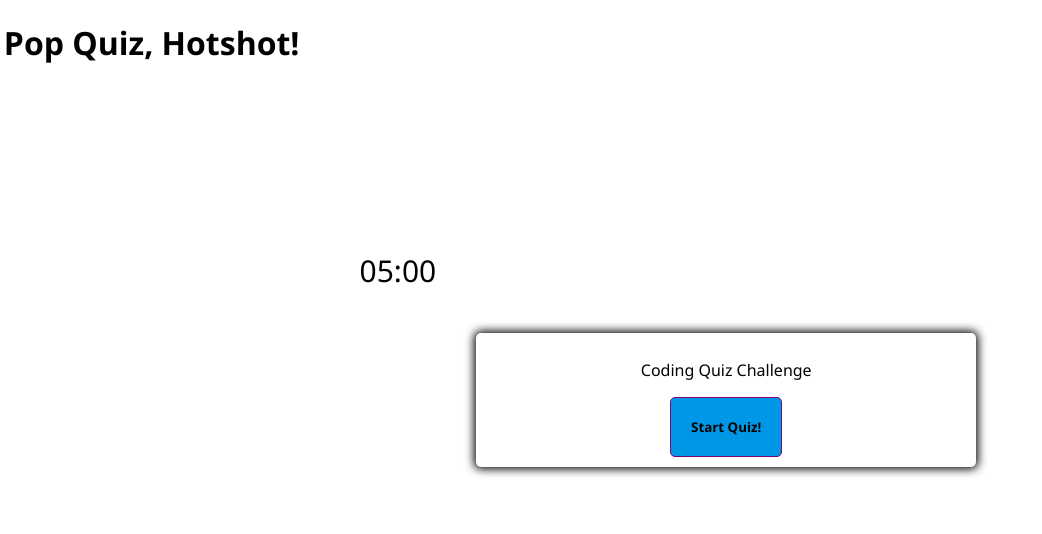
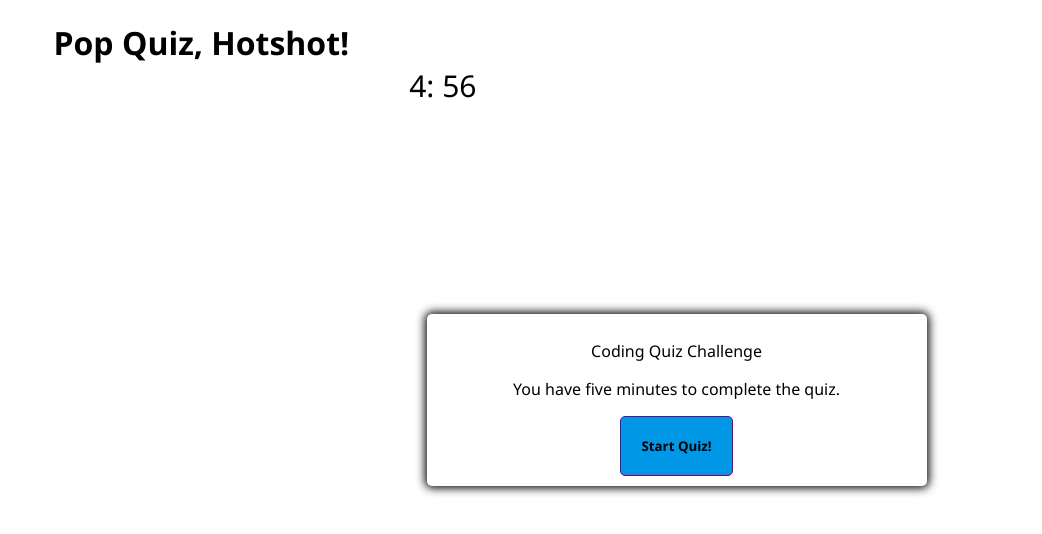
Before and after one commit to GeneHackerman/quizscript, a plain HTML site: page index.html in a window 1280 px wide. Shown: the whole page, without its empty margins (0-1042 px from the left). Drawn offline with Linux system fonts and the light colour scheme.

Commit message:
added timer

```diff
--- a/assets/css/style.css
+++ b/assets/css/style.css
@@ -79,12 +79,14 @@ body {
     display: none;
 }
 
-.countdown {
+.timer {
     display: flex;
     font-size: 30px;
-    margin: 200px 20px auto 40px;
+    margin: -430px -70px 200px 40px;
     padding: 20px;
 
 }
 
+
+
 /* button styling end */
--- a/assets/js/script.js
+++ b/assets/js/script.js
@@ -4,9 +4,26 @@ var questionContainerElement = document.getElementById('question-container')
 var questionElement = document.getElementById('question')
 var answerButtonsElement = document.getElementById('answer-buttons')
 var quizTitleElement = document.getElementById('quiz-title')
-
+var startingMinutes = 5;
+let time = startingMinutes * 60;
 let shuffledQuestions, currentQuestionIndex
 
+
+// timer works, but need to connect to startGame function
+// timer appears next to question box as opposed to being located at top
+var countdownEl = document.getElementById('count-down');
+
+setInterval(updateCountdown, 1000);
+
+function updateCountdown() {
+    var minutes = Math.floor(time / 60);
+    let seconds = time % 60;
+
+    seconds = seconds < 10 ? '0' + seconds : seconds;
+
+    countdownEl.innerHTML = `${minutes}: ${seconds}`;
+    time--;
+}
 
 // will listen for clicks on startGame and nextQuestion buttons
 startButton.addEventListener('click', startGame)
@@ -19,7 +36,7 @@ nextButton.addEventListener('click', () => {
 function startGame() {
     console.log('Started')
     startButton.classList.add('hide')
-    //line 23(and anything else to hide) always set var first***
+    // line 23 will hide the quiz title upon start
     quizTitleElement.classList.add('hide')
     shuffledQuestions = questions.sort(() => Math.random() - .5)
     currentQuestionIndex = 0
@@ -68,7 +85,7 @@ function selectAnswer(event) {
     if (shuffledQuestions.length > currentQuestionIndex + 1) {
         nextButton.classList.remove('hide')
     } else {
-        startButton.innerText = 'Submit'
+        startButton.innerText = 'Submit' // need to add actual submit function to local storage
         startButton.classList.remove('hide')
     }
 }
--- a/index.html
+++ b/index.html
@@ -11,9 +11,12 @@
 </head>
 <body>
     <h1 class="title">Pop Quiz, Hotshot!</h1>
-    <div class="countdown"><p>05:00</p></div>
+    <div id="count-down" class="timer"><p>5:00</p></div>
     <div class="container">
-        <div id="quiz-title"><p class="code">Coding Quiz Challenge</p></div>
+        <div id="quiz-title">
+            <p class="code">Coding Quiz Challenge</p>
+            <p class="code">You have five minutes to complete the quiz.</p>
+        </div>
         <div id="question-container" class="hide">
             <div id="question">Question</div>
             <div id="answer-buttons" class="btn-grid">
```
